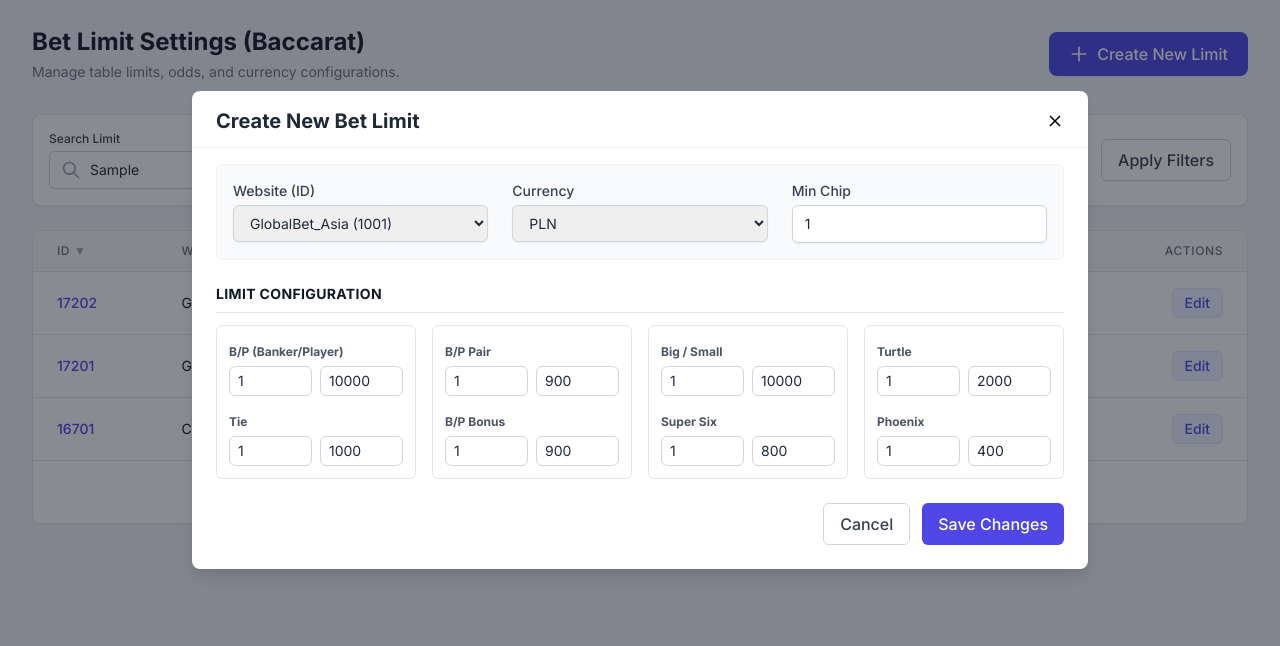
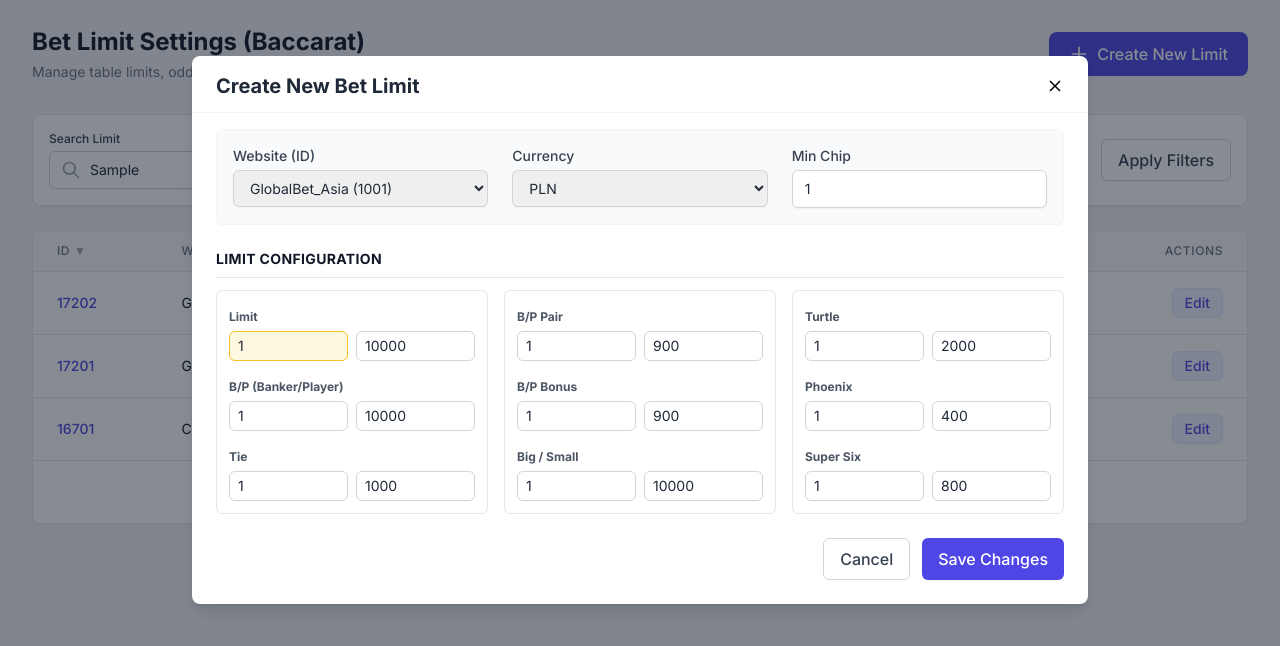
Before and after one commit to sakiman/jill_01_backend, a plain HTML site: page docs/index.html in a window 1280 px wide. Both pictures are taken after typing "Sample" into the empty fields and a click on the button "Create New Limit". Shown: the part 70-716 px from the top of the page. Drawn offline with nearby package versions, Linux system fonts and the light colour scheme.

Commit message:
調整 UI

```diff
--- a/docs/css/style.css
+++ b/docs/css/style.css
@@ -1,3 +1,6 @@
+:root {
+    --modal-bg: rgb(255, 255, 255);
+}
 
 body { font-family: 'Inter', sans-serif; }
 
@@ -11,7 +14,8 @@ body { font-family: 'Inter', sans-serif; }
 
 .hidden { opacity: 0; pointer-events: none; }
 
-/* Moved from inline <style> in index.html */
+
+/* 調整背景顏色為淺灰色 */
 body { background-color: #f3f4f6; }
 
 /* 自定義 Toggle Switch 樣式 */
@@ -30,6 +34,11 @@ body.modal-active {
     overflow-y: visible !important;
 }
 
+/* 調整 Modal 背景顏色 */
+.modal .modal-container {
+    background-color: var(--modal-bg);
+}
+
 /* 表格內的輸入框優化 */
 .input-compact {
     width: 100%;
@@ -44,3 +53,10 @@ body.modal-active {
     box-shadow: 0 0 0 3px rgba(99,102,241,0.15);
     outline: none;
 }
+
+/* 新增：自定義輸入框 Focus 樣式 (淺黃色背景) */
+.self-input-style:focus {
+    background-color: #FFF8E0;
+    border-color: #FBBF24;
+    outline: none;
+}
--- a/docs/index.html
+++ b/docs/index.html
@@ -253,22 +253,28 @@
 
                 <h3 class="text-sm font-bold text-gray-900 uppercase tracking-wide mb-3 border-b pb-2">Limit Configuration</h3>
 
-                <div class="grid grid-cols-1 md:grid-cols-2 lg:grid-cols-4 gap-4">
-
+                <div class="grid grid-cols-1 md:grid-cols-2 lg:grid-cols-3 gap-4">
                     <div class="col-span-1 border rounded-md p-3">
                         <div class="space-y-3">
                             <div>
+                                <label class="text-xs font-bold text-gray-600">Limit</label>
+                                <div class="flex gap-2 mt-1">
+                                    <input id="limitMinInput" type="text" placeholder="Min" value="1" class="self-input-style block w-1/2 border border-gray-300 rounded-md py-1 px-2 text-sm">
+                                    <input type="text" placeholder="Max" value="10000" class="self-input-style block w-1/2 border border-gray-300 rounded-md py-1 px-2 text-sm">
+                                </div>
+                            </div>
+                            <div>
                                 <label class="text-xs font-bold text-gray-600">B/P (Banker/Player)</label>
                                 <div class="flex gap-2 mt-1">
-                                    <input type="text" placeholder="Min" value="1" class="block w-1/2 border border-gray-300 rounded-md py-1 px-2 text-sm">
-                                    <input type="text" placeholder="Max" value="10000" class="block w-1/2 border border-gray-300 rounded-md py-1 px-2 text-sm">
+                                    <input type="text" placeholder="Min" value="1" class="self-input-style block w-1/2 border border-gray-300 rounded-md py-1 px-2 text-sm">
+                                    <input type="text" placeholder="Max" value="10000" class="self-input-style block w-1/2 border border-gray-300 rounded-md py-1 px-2 text-sm">
                                 </div>
                             </div>
                             <div>
                                 <label class="text-xs font-bold text-gray-600">Tie</label>
                                 <div class="flex gap-2 mt-1">
-                                    <input type="text" placeholder="Min" value="1" class="block w-1/2 border border-gray-300 rounded-md py-1 px-2 text-sm">
-                                    <input type="text" placeholder="Max" value="1000" class="block w-1/2 border border-gray-300 rounded-md py-1 px-2 text-sm">
+                                    <input type="text" placeholder="Min" value="1" class="self-input-style block w-1/2 border border-gray-300 rounded-md py-1 px-2 text-sm">
+                                    <input type="text" placeholder="Max" value="1000" class="self-input-style block w-1/2 border border-gray-300 rounded-md py-1 px-2 text-sm">
                                 </div>
                             </div>
                         </div>
@@ -279,53 +285,47 @@
                             <div>
                                 <label class="text-xs font-bold text-gray-600">B/P Pair</label>
                                 <div class="flex gap-2 mt-1">
-                                    <input type="text" placeholder="Min" value="1" class="block w-1/2 border border-gray-300 rounded-md py-1 px-2 text-sm">
-                                    <input type="text" placeholder="Max" value="900" class="block w-1/2 border border-gray-300 rounded-md py-1 px-2 text-sm">
+                                    <input type="text" placeholder="Min" value="1" class="self-input-style block w-1/2 border border-gray-300 rounded-md py-1 px-2 text-sm">
+                                    <input type="text" placeholder="Max" value="900" class="self-input-style block w-1/2 border border-gray-300 rounded-md py-1 px-2 text-sm">
                                 </div>
                             </div>
                             <div>
                                 <label class="text-xs font-bold text-gray-600">B/P Bonus</label>
                                 <div class="flex gap-2 mt-1">
-                                    <input type="text" placeholder="Min" value="1" class="block w-1/2 border border-gray-300 rounded-md py-1 px-2 text-sm">
-                                    <input type="text" placeholder="Max" value="900" class="block w-1/2 border border-gray-300 rounded-md py-1 px-2 text-sm">
+                                    <input type="text" placeholder="Min" value="1" class="self-input-style block w-1/2 border border-gray-300 rounded-md py-1 px-2 text-sm">
+                                    <input type="text" placeholder="Max" value="900" class="self-input-style block w-1/2 border border-gray-300 rounded-md py-1 px-2 text-sm">
+                                </div>
+                            </div>
+                            <div>
+                                <label class="text-xs font-bold text-gray-600">Big / Small</label>
+                                <div class="flex gap-2 mt-1">
+                                    <input type="text" placeholder="Min" value="1" class="self-input-style block w-1/2 border border-gray-300 rounded-md py-1 px-2 text-sm">
+                                    <input type="text" placeholder="Max" value="10000" class="self-input-style block w-1/2 border border-gray-300 rounded-md py-1 px-2 text-sm">
                                 </div>
                             </div>
                         </div>
                     </div>
-
                     <div class="col-span-1 border rounded-md p-3">
                         <div class="space-y-3">
                             <div>
-                                <label class="text-xs font-bold text-gray-600">Big / Small</label>
+                                <label class="text-xs font-bold text-gray-600">Turtle</label>
                                 <div class="flex gap-2 mt-1">
-                                    <input type="text" placeholder="Min" value="1" class="block w-1/2 border border-gray-300 rounded-md py-1 px-2 text-sm">
-                                    <input type="text" placeholder="Max" value="10000" class="block w-1/2 border border-gray-300 rounded-md py-1 px-2 text-sm">
+                                    <input type="text" placeholder="Min" value="1" class="self-input-style block w-1/2 border border-gray-300 rounded-md py-1 px-2 text-sm">
+                                    <input type="text" placeholder="Max" value="2000" class="self-input-style block w-1/2 border border-gray-300 rounded-md py-1 px-2 text-sm">
+                                </div>
+                            </div>
+                            <div>
+                                <label class="text-xs font-bold text-gray-600">Phoenix</label>
+                                <div class="flex gap-2 mt-1">
+                                    <input type="text" placeholder="Min" value="1" class="self-input-style block w-1/2 border border-gray-300 rounded-md py-1 px-2 text-sm">
+                                    <input type="text" placeholder="Max" value="400" class="self-input-style block w-1/2 border border-gray-300 rounded-md py-1 px-2 text-sm">
                                 </div>
                             </div>
                             <div>
                                 <label class="text-xs font-bold text-gray-600">Super Six</label>
                                 <div class="flex gap-2 mt-1">
-                                    <input type="text" placeholder="Min" value="1" class="block w-1/2 border border-gray-300 rounded-md py-1 px-2 text-sm">
-                                    <input type="text" placeholder="Max" value="800" class="block w-1/2 border border-gray-300 rounded-md py-1 px-2 text-sm">
-                                </div>
-                            </div>
-                        </div>
-                    </div>
-
-                    <div class="col-span-1 border rounded-md p-3">
-                        <div class="space-y-3">
-                            <div>
-                                <label class="text-xs font-bold text-gray-600">Turtle</label>
-                                <div class="flex gap-2 mt-1">
-                                    <input type="text" placeholder="Min" value="1" class="block w-1/2 border border-gray-300 rounded-md py-1 px-2 text-sm">
-                                    <input type="text" placeholder="Max" value="2000" class="block w-1/2 border border-gray-300 rounded-md py-1 px-2 text-sm">
-                                </div>
-                            </div>
-                            <div>
-                                <label class="text-xs font-bold text-gray-600">Phoenix</label>
-                                <div class="flex gap-2 mt-1">
-                                    <input type="text" placeholder="Min" value="1" class="block w-1/2 border border-gray-300 rounded-md py-1 px-2 text-sm">
-                                    <input type="text" placeholder="Max" value="400" class="block w-1/2 border border-gray-300 rounded-md py-1 px-2 text-sm">
+                                    <input type="text" placeholder="Min" value="1" class="self-input-style block w-1/2 border border-gray-300 rounded-md py-1 px-2 text-sm">
+                                    <input type="text" placeholder="Max" value="800" class="self-input-style block w-1/2 border border-gray-300 rounded-md py-1 px-2 text-sm">
                                 </div>
                             </div>
                         </div>
--- a/docs/js/app.js
+++ b/docs/js/app.js
@@ -1,4 +1,3 @@
-
 function parseLimit(str) {
     if (!str) return {min: '', max: ''};
     const parts = str.replace(/,/g, '').split('-').map(s => s.trim());
@@ -48,15 +47,6 @@ document.querySelectorAll('.edit-btn').forEach(btn => {
     });
 });
 
-document.getElementById('btnCancel').addEventListener('click', () => {
-    document.getElementById('editModal').classList.add('hidden');
-});
-
-document.getElementById('btnSave').addEventListener('click', () => {
-    console.log("Saving demo data... (Prototype)");
-    alert("Demo only: Values logged in console.");
-});
-
 function toggleModal(action, id) {
     const body = document.querySelector('body');
     const modal = document.querySelector('.modal');
@@ -74,22 +64,32 @@ function toggleModal(action, id) {
         body.classList.add('modal-active');
 
         if (action === 'create') {
-            modalTitle.innerText = "Create New Bet Limit";
+            if (modalTitle) modalTitle.innerText = "Create New Bet Limit";
             // Enable selection for new creation
-            websiteSelect.disabled = false;
-            currencySelect.disabled = false;
-            websiteSelect.value = "GlobalBet_Asia (1001)"; // Default
+            if (websiteSelect) {
+                websiteSelect.disabled = false;
+                websiteSelect.value = "GlobalBet_Asia (1001)"; // Default
+            }
+            if (currencySelect) currencySelect.disabled = false;
         } else if (action === 'edit') {
-            modalTitle.innerText = `Edit Bet Limit - ID ${id}`;
+            if (modalTitle) modalTitle.innerText = `Edit Bet Limit - ID ${id}`;
             // Often in these systems, you can't change the currency/site once created, only the limits
             // websiteSelect.disabled = true;
             // currencySelect.disabled = true;
         }
+
+        // 自動聚焦邏輯 (Auto-focus)
+        setTimeout(function() {
+            const input = document.getElementById('limitMinInput');
+            if (input) {
+                input.focus();
+            }
+        }, 100); // 設定 100ms 延遲以配合 Modal CSS transition 動畫
     }
-    }
+}
 
-    // Close modal when clicking escape key
-    document.onkeydown = function(evt) {
+// Close modal when clicking escape key
+document.onkeydown = function(evt) {
     evt = evt || window.event;
     var isEscape = false;
     if ("key" in evt) {
```
